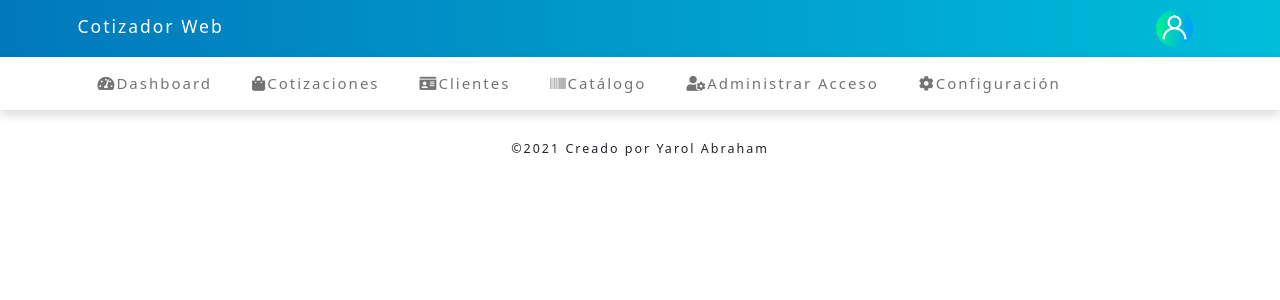
After one commit to Yarol-Abraham/Cotizador, a PHP site: the page made by views/layout/navbar.php in a window 1280 px wide. The commit adds this page. Shown: the top 300 px of the page. Run offline with PHP 8.4, Linux system fonts and the light colour scheme; the template is opened without the code that fills it, so the values that code supplies are empty; some libraries are stand-ins or nearby versions.

Commit message:
dashboard desing completed

```diff
--- a/includes/utils.php
+++ b/includes/utils.php
@@ -1,5 +1,4 @@
 <?php
-
 
 function verifcarSesion()
 {
--- a/src/css/main.css
+++ b/src/css/main.css
@@ -12,7 +12,7 @@ html {
 
 body {
   box-sizing: border-box;
-  font-family: "Helvetica";
+  font-family: "Roboto", sans-serif;
   letter-spacing: 0.2rem;
   background: #fff;
 }
@@ -26,3 +26,7 @@ img {
 .header {
   background: linear-gradient(to right, #0178bc 0%, #00bdda 100%);
 }
+
+.header-img {
+  width: 80%;
+}
--- a/views/layout/footer.php
+++ b/views/layout/footer.php
@@ -1,3 +1,14 @@
+<footer class="bg-white py-5 ">
+    <div class="container">
+        <div class="row">
+            <div class="col-12 d-flex justify-content-center align-items-center">
+                <p class="fs-5">©2021 Creado por Yarol Abraham</p>
+            </div>
+        </div>
+    </div>
+</footer>
+
+<!---------- js ---------->
 <script src="https://cdn.jsdelivr.net/npm/@popperjs/core@2.10.2/dist/umd/popper.min.js" integrity="sha384-7+zCNj/IqJ95wo16oMtfsKbZ9ccEh31eOz1HGyDuCQ6wgnyJNSYdrPa03rtR1zdB" crossorigin="anonymous"></script>
 <script src="https://cdn.jsdelivr.net/npm/bootstrap@5.1.3/dist/js/bootstrap.min.js" integrity="sha384-QJHtvGhmr9XOIpI6YVutG+2QOK9T+ZnN4kzFN1RtK3zEFEIsxhlmWl5/YESvpZ13" crossorigin="anonymous"></script>
 
--- a/views/layout/header.php
+++ b/views/layout/header.php
@@ -7,20 +7,20 @@
     <meta name="viewport" content="width=device-width, initial-scale=1.0">
     <title>Cotizador | <?php echo $page ? $page : "" ?> </title>
     <link rel="stylesheet" href="/cotizador/src/css/main.css">
+    <link rel="stylesheet" href="https://use.fontawesome.com/releases/v5.15.4/css/all.css" integrity="sha384-DyZ88mC6Up2uqS4h/KRgHuoeGwBcD4Ng9SiP4dIRy0EXTlnuz47vAwmeGwVChigm" crossorigin="anonymous">
     <link href="https://cdn.jsdelivr.net/npm/bootstrap@5.1.3/dist/css/bootstrap.min.css" rel="stylesheet" integrity="sha384-1BmE4kWBq78iYhFldvKuhfTAU6auU8tT94WrHftjDbrCEXSU1oBoqyl2QvZ6jIW3" crossorigin="anonymous">
 </head>
 
 <body>
-    <!--TODO: terminar el header-->
     <header class="header p-3">
         <div class="container">
             <div class="row d-flex flex-row">
                 <div class="col-6 d-flex justify-content-start align-items-center">
-                    <h3>Cotizador Web</h3>
+                    <h3 class="text-white ">Cotizador Web</h3>
                 </div>
                 <div class="col-6 d-flex justify-content-end align-items-center">
-                    <div class="col-1">
-                        <img class="img-fluid" src="/cotizador/src/images/usuario.png" alt="usuario" />
+                    <div class="col-sm-2 col-md-1 col-lg-1 col-xl-1">
+                        <img class="header-img" src="/cotizador/src/images/user.png" alt="usuario" />
                     </div>
                 </div>
             </div>
--- /dev/null
+++ b/views/layout/navbar.php
@@ -0,0 +1,35 @@
+<nav class="navbar navbar-expand-lg navbar-light bg-white shadow p-3">
+    <div class="container">
+        <button class="navbar-toggler" type="button" data-bs-toggle="collapse" data-bs-target="#navbarNavAltMarkup" aria-controls="navbarNavAltMarkup" aria-expanded="false" aria-label="Toggle navigation">
+            <span class="navbar-toggler-icon"></span>
+        </button>
+        <div class="collapse navbar-collapse w-100" id="navbarNavAltMarkup">
+            <div class="navbar-nav">
+                <a class="nav-link <?php echo $active ? "active text-primary" : "" ?> mx-4 fs-4 d-flex flex-row md:justify-content-center align-items-center" aria-current="page" href="#">
+                    <i class="fas fa-tachometer-alt"></i>
+                    <span> Dashboard</span>
+                </a>
+                <a class="nav-link  mx-4 fs-4 d-flex flex-row md:justify-content-center  align-items-center" href="#">
+                    <i class="fas fa-shopping-bag"></i>
+                    <span>Cotizaciones</span>
+                </a>
+                <a class="nav-link mx-4 fs-4 d-flex flex-row md:justify-content-center  align-items-center" href="#">
+                    <i class="fas fa-id-card"></i>
+                    Clientes
+                </a>
+                <a class="nav-link mx-4 fs-4 d-flex flex-row md:justify-content-center  align-items-center" href="#">
+                    <i class="fas fa-barcode"></i>
+                    Catálogo
+                </a>
+                <a class="nav-link mx-4 fs-4 d-flex flex-row md:justify-content-center  align-items-center" href="#">
+                    <i class="fas fa-user-cog"></i>
+                    Administrar Acceso
+                </a>
+                <a class="nav-link mx-4 fs-4 d-flex flex-row md:justify-content-center  align-items-center" href="#">
+                    <i class="fas fa-cog"></i>
+                    Configuración
+                </a>
+            </div>
+        </div>
+    </div>
+</nav>
```
Also changed, not shown: controllers/DashboardController.php (+31 -1 lines), views/dashboard/dashboard.php (+35 -1 lines), views/layout/title.php (added, +8 -0 lines), src/images/user.png (added).
